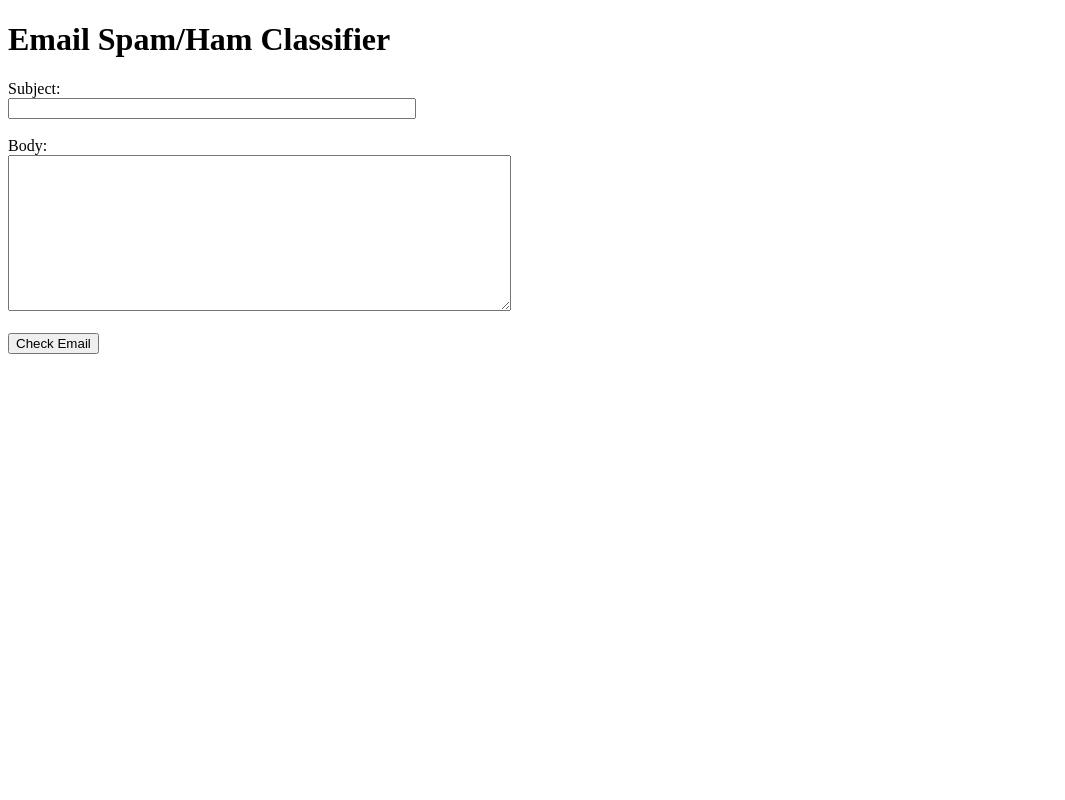
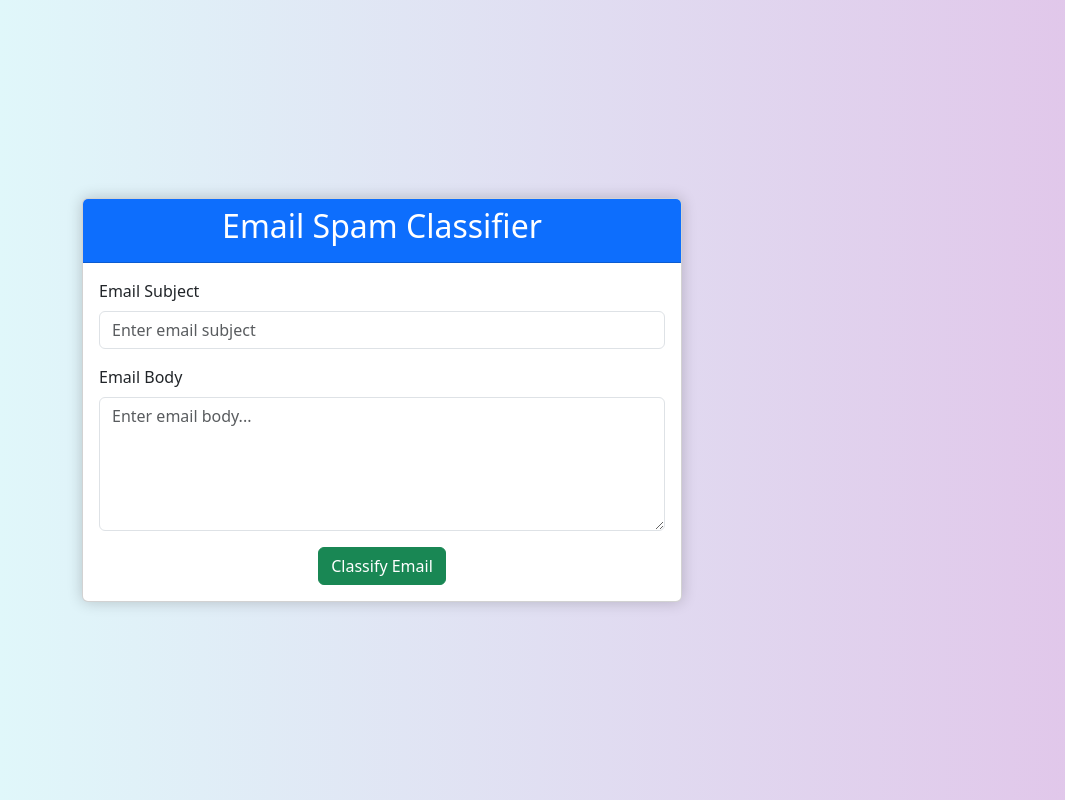
Before and after one commit to jessie726/Phishing-Email-Detector, a Flask app: page / in a window 1280 px wide. Shown: the whole page, without its empty margins (0-1065 px from the left). Run offline with Flask 3, Linux system fonts and the light colour scheme; parts of the project's set-up code (start-up, migrations or seed data) failed here and were passed over.

Commit message:
Update index.html

```diff
--- a/templates/index.html
+++ b/templates/index.html
@@ -1,22 +1,54 @@
 <!DOCTYPE html>
-<html>
+<html lang="en">
 <head>
-    <title>Email Spam Checker</title>
+  <meta charset="UTF-8">
+  <title>Email Spam Classifier</title>
+  <link rel="icon" href="{{ url_for('static', filename='favicon.ico') }}">
+  <link href="https://cdn.jsdelivr.net/npm/bootstrap@5.3.0/dist/css/bootstrap.min.css" rel="stylesheet">
+  <style>
+    body {
+      background: linear-gradient(to right, #e0f7fa, #e1bee7);
+      min-height: 100vh;
+      display: flex;
+      align-items: center;
+      justify-content: center;
+    }
+    .card {
+      width: 100%;
+      max-width: 600px;
+      box-shadow: 0 0 15px rgba(0,0,0,0.2);
+    }
+  </style>
 </head>
-<body>
-    <h1>Email Spam/Ham Classifier</h1>
-    <form method="POST">
-        <label for="subject">Subject:</label><br>
-        <input type="text" id="subject" name="subject" style="width: 400px;"><br><br>
+<body class="bg-light">
+  <div class="container">
+    <div class="card">
+      <div class="card-header text-center bg-primary text-white">
+        <h2>Email Spam Classifier</h2>
+      </div>
+      <div class="card-body">
+        <form method="POST">
+          <div class="mb-3">
+            <label for="subject" class="form-label">Email Subject</label>
+            <input type="text" class="form-control" id="subject" name="subject" placeholder="Enter email subject">
+          </div>
+          <div class="mb-3">
+            <label for="body" class="form-label">Email Body</label>
+            <textarea class="form-control" id="body" name="body" rows="5" placeholder="Enter email body..."></textarea>
+          </div>
+          <div class="text-center">
+            <button type="submit" class="btn btn-success">Classify Email</button>
+          </div>
+        </form>
 
-        <label for="body">Body:</label><br>
-        <textarea id="body" name="body" rows="10" cols="60"></textarea><br><br>
-
-        <input type="submit" value="Check Email">
-    </form>
-
-    {% if prediction %}
-        <h2>Result: {{ prediction }}</h2>
-    {% endif %}
+        {% if prediction %}
+        <div class="alert mt-4 text-center
+                    {% if prediction == 'Spam' %}alert-danger{% else %}alert-success{% endif %}">
+          <strong>Result:</strong> This email is classified as <strong>{{ prediction }}</strong>.
+        </div>
+        {% endif %}
+      </div>
+    </div>
+  </div>
 </body>
 </html>
```
